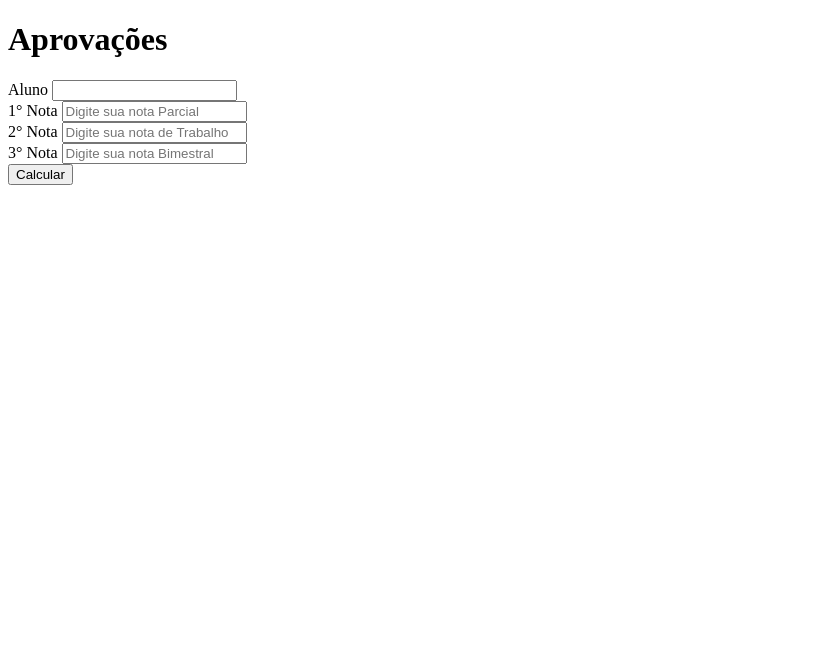
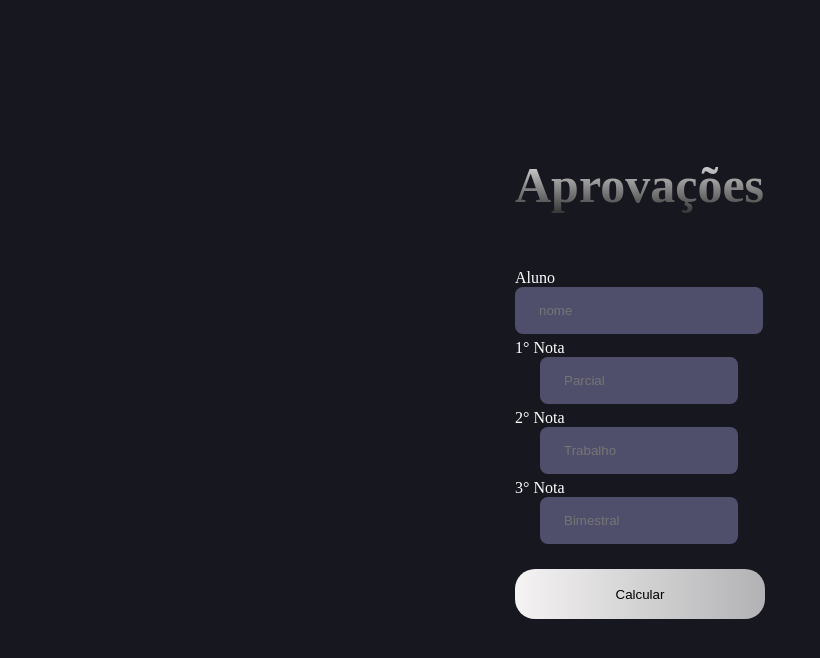
Before and after one commit to SaldanhaElisson/test_java, a plain HTML site: page Notas.html in a window 1280 px wide. Shown: the whole page, without its empty margins (0-820 px from the left). Drawn offline with Linux system fonts and the light colour scheme.

Commit message:
Studied
Progamming by students

```diff
--- a/Notas.html
+++ b/Notas.html
@@ -7,32 +7,36 @@
     <link rel="stylesheet" href="media/css.css">
 </head>
 <body>
+    <div id="top">
+
+        <form action="#" class="notas" id="form">
+            <legend>
                 <h1>Aprovações</h1>
-    <form action="#" class="notas" id="form">
+            </legend>
 
+            <fieldset>
                 <div class="form_group">
                     <label for="aluno">Aluno</label>
-            <input type="text" id="aluno" name="oi" value="">
+                    <input type="text" id="aluno" name="oi" value=""required placeholder="nome">
                 </div>
-
                 <div class="form_group">
                     <label for="first_semenster">1° Nota</label>
-            <input type="number" placeholder="Digite sua nota Parcial" id="first_semenster">
+                    <input type="number" placeholder="Parcial" id="first_semenster" required step="0.01">
                 </div>
 
                 <div class="form_group">
                     <label for="secon_semenster">2° Nota</label>
-             <input type="number" id="secon_semenster" placeholder="Digite sua nota de Trabalho">
+                     <input type="number" id="secon_semenster" placeholder="Trabalho" required step="0.01">
                 </div>
-
                 <div class="form_group">
                     <label for="third_semenster">3° Nota</label>
-            <input type="number" id="third_semenster" placeholder="Digite sua nota Bimestral">
+                    <input type="number" id="third_semenster" placeholder="Bimestral" required step="0.01">
                 </div>
-
                 <button type="submit"> Calcular </button>
+            </fieldset>
 
             <div id="result"></div>
+    </div>
 
 
 
--- a/js/js.js
+++ b/js/js.js
@@ -15,12 +15,26 @@ const form = document.getElementById('form');
 
             console.log(final);
 
-            if (final > 6){
+            function capitalizeFirstLetter(str) {
+
+                // converting first letter to uppercase
+                const capitalized = str.charAt(0).toUpperCase() + str.slice(1);
+
+                return capitalized;
+            }
+
+            const alunoup=capitalizeFirstLetter(aluno)
+
+            if (recup <= 6){
                  aprovado =`
-                <p>${aluno}, sua média foi ${final}, PARABÈNS !!<p>
-            `}
-            else{
-                aprovado =`${aluno}, sua média foi ${final}, sua média no proxímo semestre precisa ser ${recup}`
+                <p>${alunoup}, sua média foi ${final}, PARABÈNS !!<p>
+            `} else if(recup>=10){
+                aprovado=`<p>${alunoup}, infelizmente não há nada </br>
+                 que vc possa fazer para alcançar</br>
+                  a média no proxímo semestre &#128169  `
+
+            }  else {
+                aprovado =`<p>${alunoup}, sua média foi ${final.toFixed(2)}</br> sua média no proxímo semestre precisa ser ${recup}<p>`
 
             }
 
--- a/media/css.css
+++ b/media/css.css
@@ -0,0 +1,107 @@
+*{
+    margin: 0px;
+    padding: 0px;
+}
+#top{
+
+    height: 100vh;
+    width: 100vw;
+    position: fixed;
+    top: 0;
+    display: flex;
+    justify-content: center;
+    align-items: center;
+    background-color: #17171F;
+
+}
+
+h1{
+    display: block;
+    color: white;
+
+    font-size: 50px;
+    background: -webkit-linear-gradient(#eee, #333);
+
+    -webkit-background-clip: text;
+    -webkit-text-fill-color: transparent;
+
+    margin-bottom: 50px;
+
+
+
+}
+form{
+
+
+
+
+    margin: 200px;
+
+}
+
+form fieldset{
+    margin-top: 30px ;
+
+    margin: auto;
+    border: 0;
+}
+
+div .form_group{
+
+    flex: 1;
+    display: flex;
+    flex-direction: column;
+
+    margin-top: 5px;
+}
+
+input{
+    border: 0;
+    padding: 16px 24px;
+    outline: none;
+    border-radius: 8px;
+
+    width: 150px;
+
+    background-color:#4F4F6B;
+
+
+    margin-left: 25px;
+}
+
+#aluno{
+
+    width: 200px;
+
+    margin: 0px;
+}
+
+input[type=number]::-webkit-inner-spin-button {
+    -webkit-appearance: none;
+
+}
+
+label{
+    color: white;
+}
+
+button{
+
+    margin-top: 20px;
+    border-radius: 20px;
+    border: 0px;
+    width: 250px;
+    height: 50px;
+
+    margin: 25px 0px;
+
+    background-image: linear-gradient(90deg, #f5f3f3, #b2b2b4);
+}
+
+div#result p {
+
+    color: white;
+
+    font-size: 20px;
+
+}
```
Lines whose indentation alone changed are shown as unchanged.
